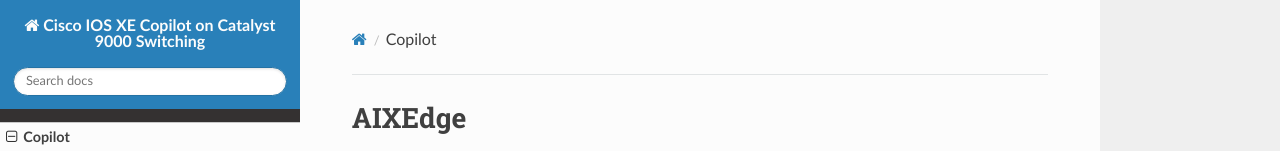
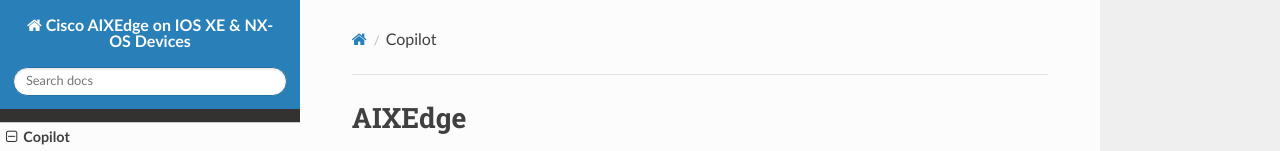
Before and after one commit to Cisco-AIXEdge/docs, a plain HTML site: page index.html in a window 1280 px wide. Shown: the top 151 px of the page. Drawn offline with nearby package versions, Linux system fonts and the light colour scheme.

Commit message:
Update index.html

```diff
--- a/index.html
+++ b/index.html
@@ -30,7 +30,7 @@
     <nav data-toggle="wy-nav-shift" class="wy-nav-side stickynav">
     <div class="wy-side-scroll">
       <div class="wy-side-nav-search">
-          <a href="." class="icon icon-home"> Cisco IOS XE Copilot on Catalyst 9000 Switching
+          <a href="." class="icon icon-home"> Cisco AIXEdge on IOS XE & NX-OS Devices
         </a><div role="search">
   <form id ="rtd-search-form" class="wy-form" action="./search.html" method="get">
       <input type="text" name="q" placeholder="Search docs" aria-label="Search docs" title="Type search term here" />
```
